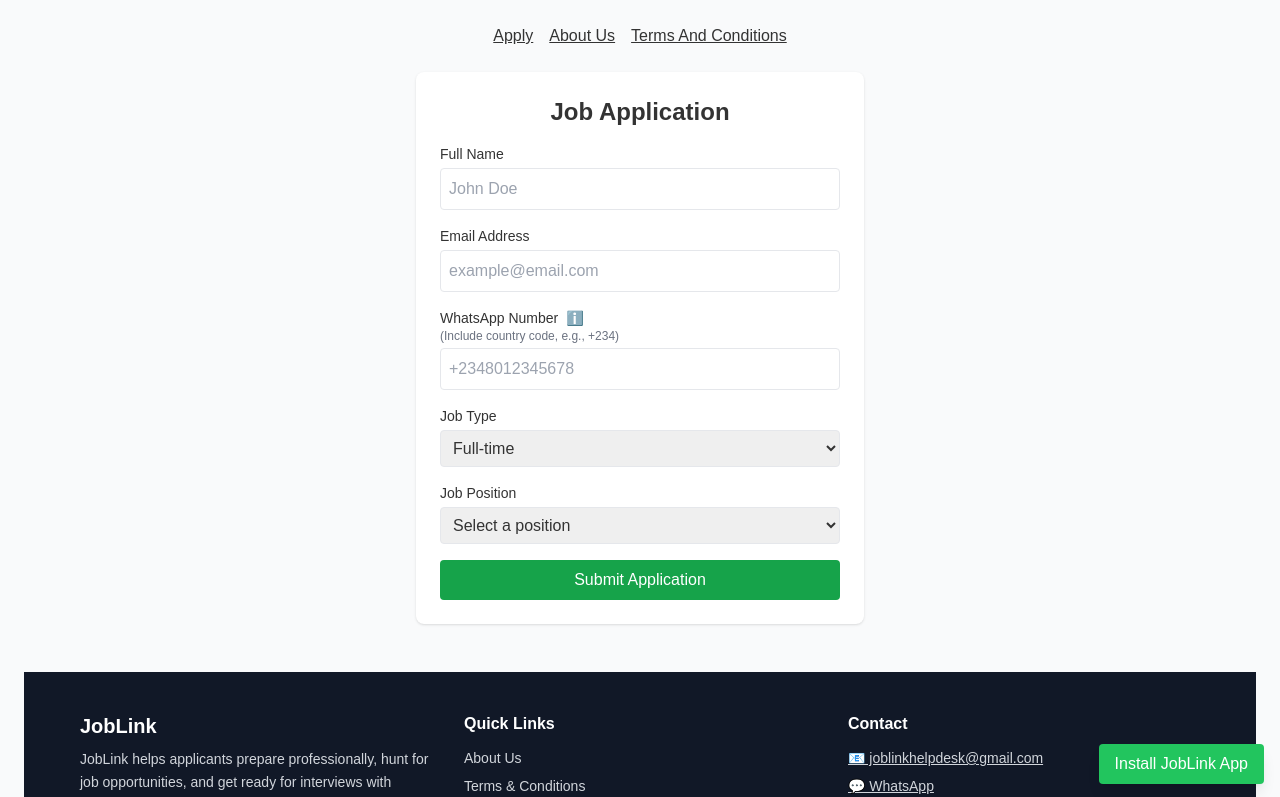
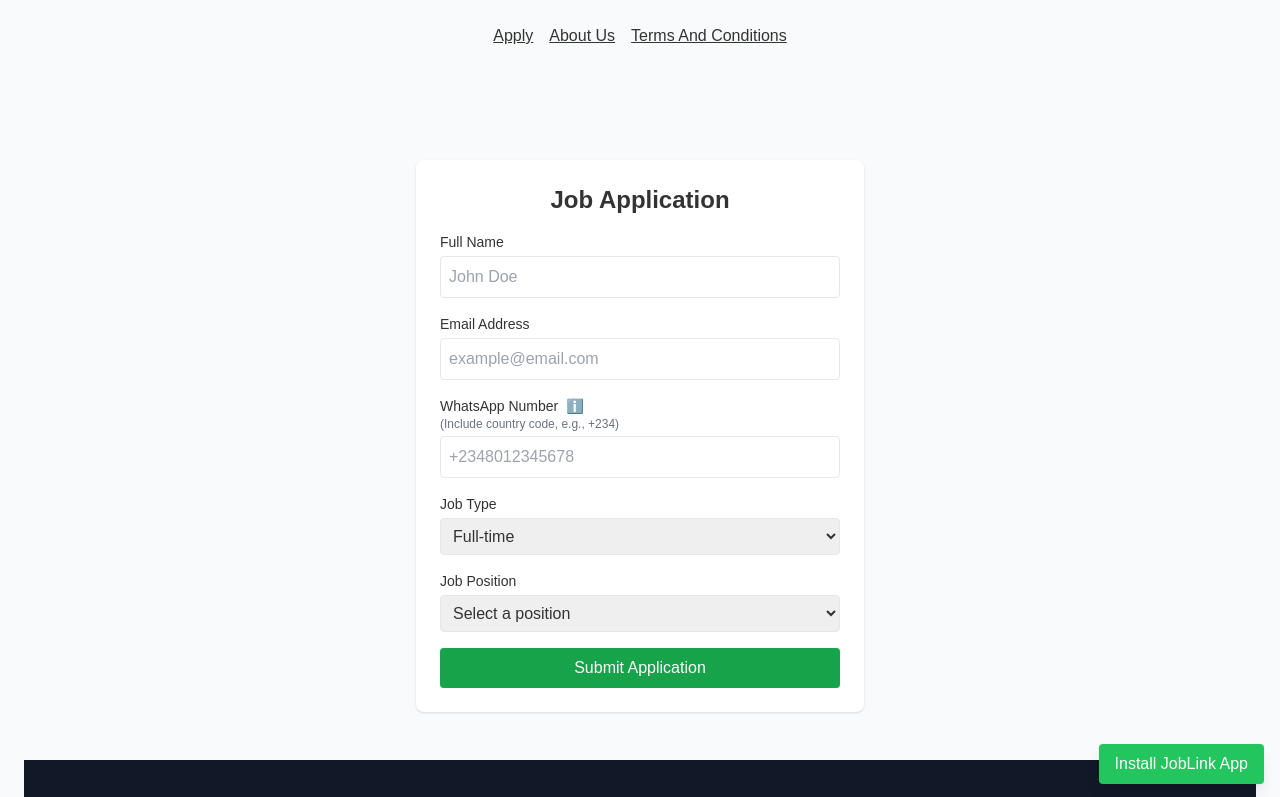
Before and after one commit to Xtosea/JobLink, a React (Create React App) app: page / in a window 1280 px wide. Shown: the top 797 px of the page. Built offline with nearby package versions, Linux system fonts and the light colour scheme.

Commit message:
Update App.jsx

```diff
--- a/src/App.jsx
+++ b/src/App.jsx
@@ -20,6 +20,7 @@ import Footer from "./components/Footer";
 
 import HashLink from "./components/HashLink";
 import InstallPWAButton from "./components/InstallPWAButton";
+import HpfAd from "./components/HpfAd";
 
 export default function App() {
   const [applicationToken, setApplicationToken] = useState(null);
@@ -48,6 +49,13 @@ export default function App() {
           <HashLink to="/terms" className="underline">Terms And Conditions</HashLink>
         </nav>
 
+{/* ================= HpfAd AFTER NAV ================= */}
+        <div className="max-w-4xl mx-auto w-full p-6 flex justify-center">
+          <HpfAd position="top" />
+        </div>
+
+        {/* ================= MAIN CONTENT ================= */}
+
         {/* ================= ROUTES ================= */}
         <div className="flex-grow">
           <Routes>
```
